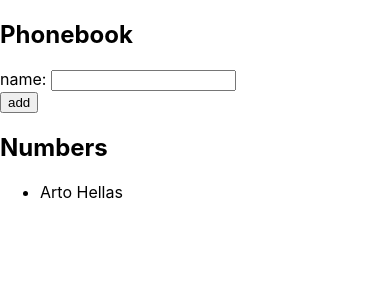
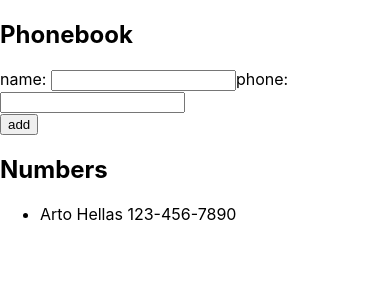
Before and after one commit to timamero/full-stack-open-2021, a React (Create React App) app in the folder Part-2/phonebook/: page / in a window 390 px wide. Shown: the top 300 px of the page. Built offline with nearby package versions, Linux system fonts and the light colour scheme.

Commit message:
Completed phonebook step 3

```diff
--- a/Part-2/phonebook/src/App.js
+++ b/Part-2/phonebook/src/App.js
@@ -2,10 +2,10 @@ import React, { useState } from "react";
 
 function App() {
   const [ persons, setPersons ] = useState([
-    { name: 'Arto Hellas'}
+    { name: 'Arto Hellas', phone: '123-456-7890'}
   ])
-  console.log('persons list: ', persons)
   const [ newName, setNewName ] = useState('')
+  const [ newPhone, setNewPhone ] = useState('')
 
   const handleSubmit = (event) => {
     event.preventDefault();
@@ -16,16 +16,22 @@ function App() {
       alert(`${newName} is already added to phonebook`)
     } else {
       const personObject = {
-      name: newName
+      name: newName,
+      phone: newPhone
       }
 
       setPersons(persons.concat(personObject))
       setNewName('')
+      setNewPhone('')
     }
   }
 
   const handleNameChange = (event) => {
     setNewName(event.target.value)
+  }
+
+  const handlePhoneChange = (event) => {
+    setNewPhone(event.target.value)
   }
 
   return (
@@ -34,6 +40,7 @@ function App() {
       <form onSubmit={handleSubmit}>
         <div>
           name: <input onChange={handleNameChange} value={newName}/>
+          phone: <input onChange={handlePhoneChange} value={newPhone} />
         </div>
         <div>
           <button type="submit">add</button>
@@ -42,7 +49,7 @@ function App() {
       <h2>Numbers</h2>
       <ul>
         {persons.map(person => (
-          <li key={person.name}>{person.name}</li>
+          <li key={person.name}>{person.name} {person.phone}</li>
           )
         )}
       </ul>
```
